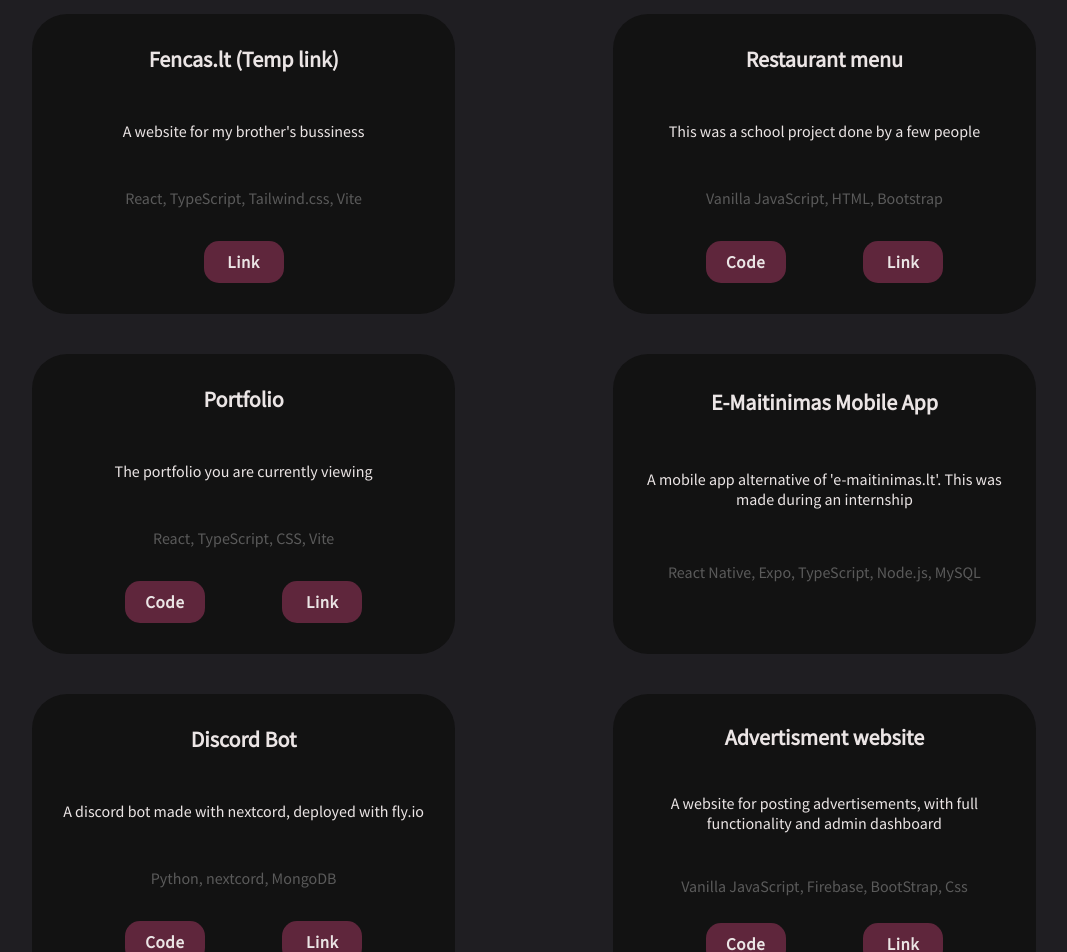
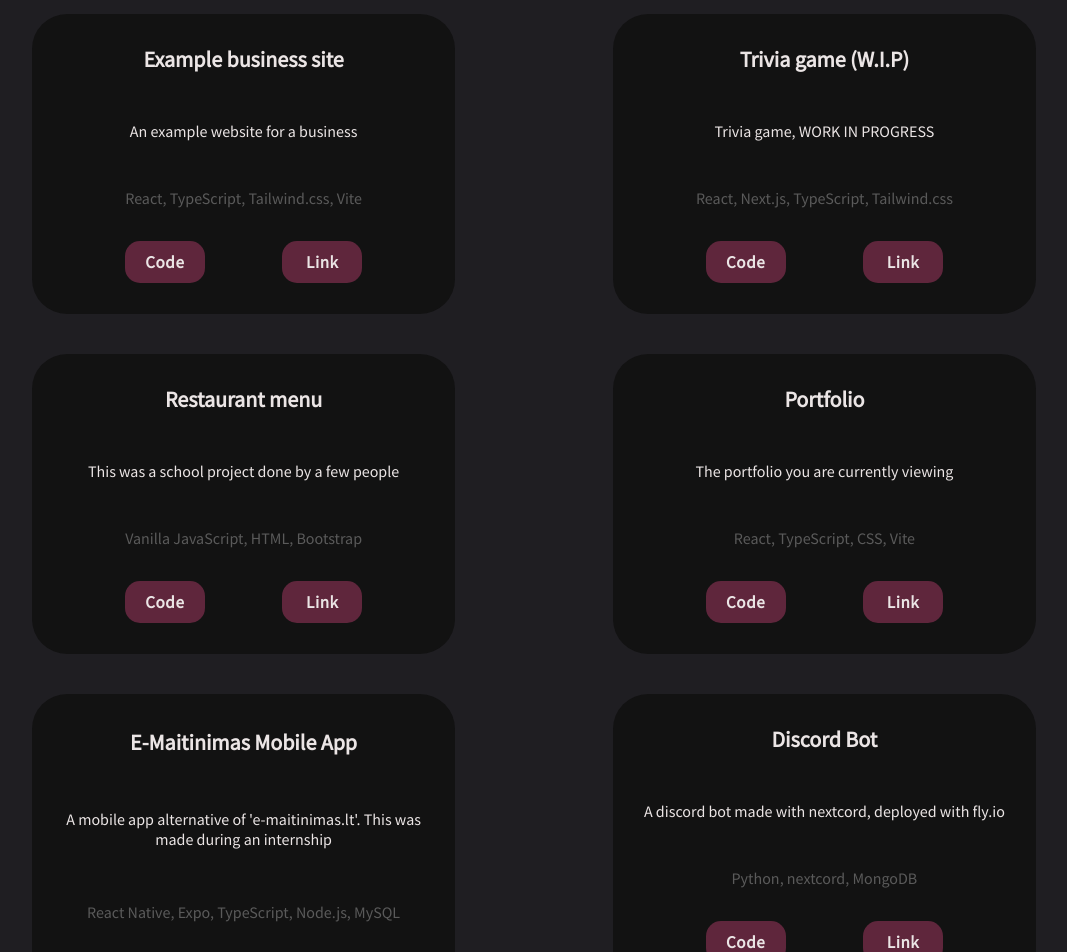
Before and after one commit to airidassimanskis/portfolio, a React (Vite) app: page / in a window 1280 px wide. Shown: the part 1920-2872 px from the top of the page, without its empty margins (106-1173 px from the left). Built offline with nearby package versions, Linux system fonts and the light colour scheme.

Commit message:
Update Projects.tsx

```diff
--- a/src/components/Projects.tsx
+++ b/src/components/Projects.tsx
@@ -4,14 +4,22 @@ import "./css/Projects.css"
 const Projects = () => {
     const projects = [
         {
-            title: "Fencas.lt (Temp link)",
+            title: "Example business site",
             image: "",
             description:
-                "A website for my brother's bussiness",
+                "An example website for a business",
             technologies: ["React", "TypeScript", "Tailwind.css", "Vite"],
-            // github: "https://github.com/airidassimanskis/fencas",
-            // site: "https://fencas.lt/",
+            github: "https://github.com/airidassimanskis/fencas",
             site: "https://fencas.vercel.app/",
+        },
+        {
+            title: "Trivia game (W.I.P)",
+            image: "",
+            description:
+                "Trivia game, WORK IN PROGRESS",
+            technologies: ["React", "Next.js", "TypeScript", "Tailwind.css"],
+            github: "https://github.com/airidassimanskis/trivia-singleplayer",
+            site: "https://triviaq.vercel.app/",
         },
         {
             title: "Restaurant menu",
@@ -41,7 +49,6 @@ const Projects = () => {
                 "Node.js",
                 "MySQL",
             ],
-            // site: "https://play.google.com/",
         },
         {
             title: "Discord Bot",
@@ -50,20 +57,6 @@ const Projects = () => {
             technologies: ["Python", "nextcord","MongoDB"],
             github: "https://github.com/airidassimanskis/discord-bot-public",
             site: "https://top.gg/bot/853722386972147732",
-        },
-        {
-            title: "Advertisment website",
-            image: "",
-            description:
-                "A website for posting advertisements, with full functionality and admin dashboard",
-            technologies: [
-                "Vanilla JavaScript",
-                "Firebase",
-                "BootStrap",
-                "Css",
-            ],
-            github: "https://github.com/airidassimanskis/skelbiu",
-            site: "https://skelbimu-puslapis.vercel.app/",
         },
     ]
 
```
